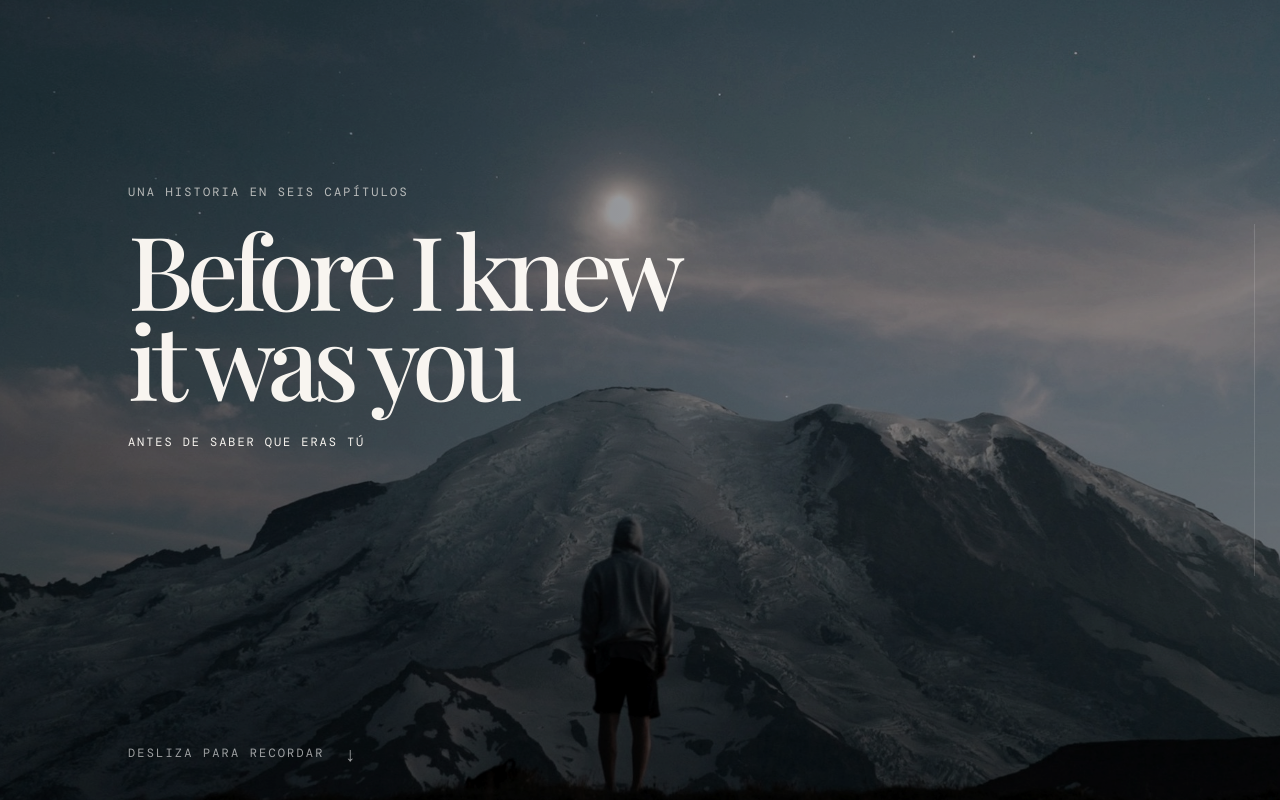
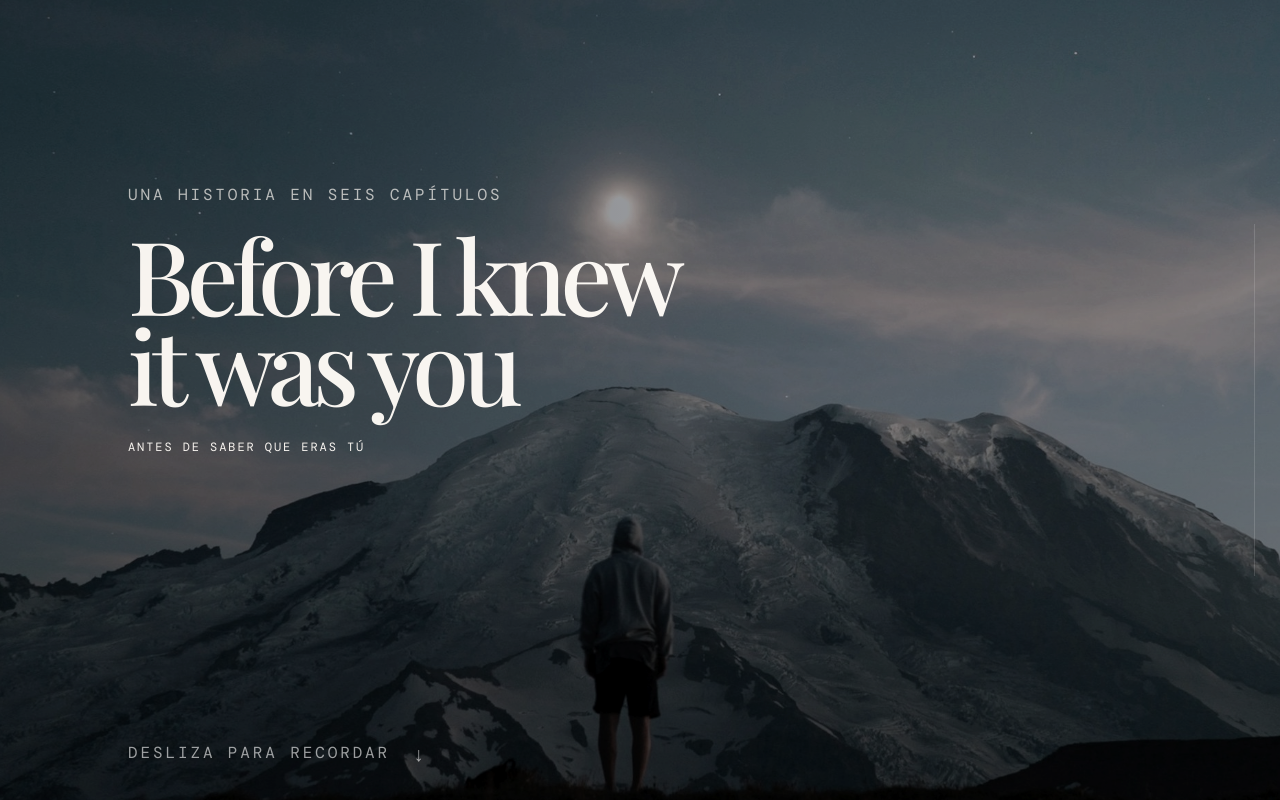
Before and after one commit to arrow98-hub/before-i-knew-it-was-you, a React (Vite) app: page / in a window 1280 px wide. Shown: the top 800 px of the page. Built offline with nearby package versions, Linux system fonts and the light colour scheme; a web font is replaced by a local one.

Commit message:
Chapter_Label

```diff
--- a/src/styles.css
+++ b/src/styles.css
@@ -340,7 +340,7 @@ main {
 .kicker,
 .scroll-cue {
   font:
-    12px "DM Mono",
+    16px "DM Mono",
     monospace;
   letter-spacing: 0.18em;
   text-transform: uppercase;
```
